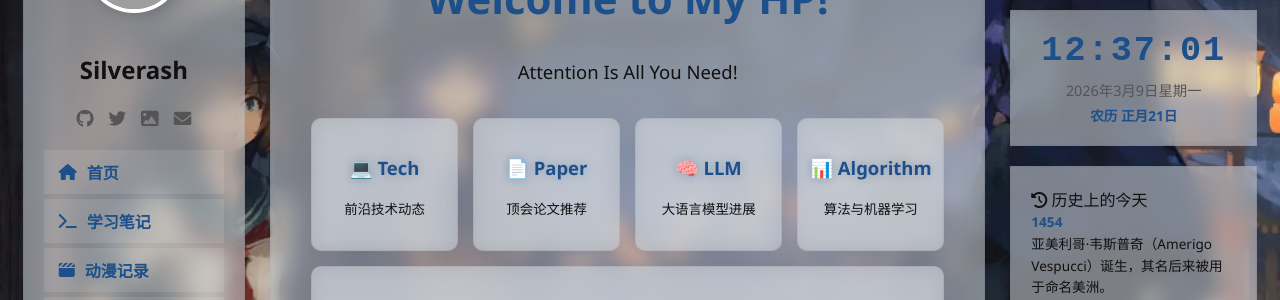
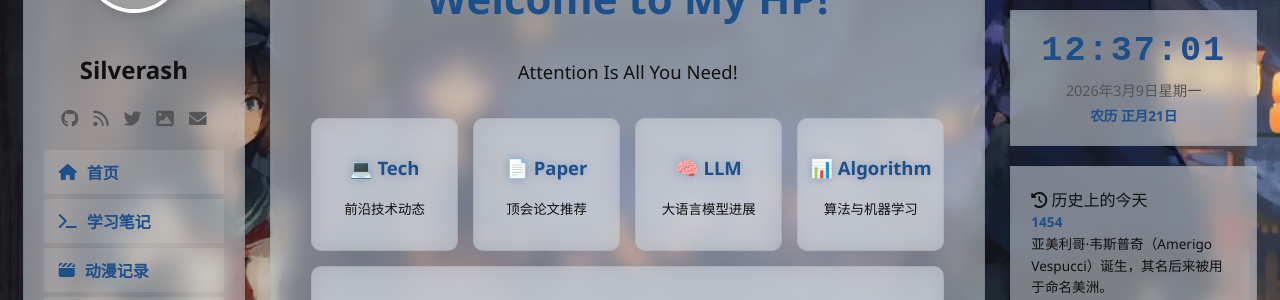
Before and after one commit to SiIverAsh/siiverash.github.io, a Jekyll site: the page built from index.md, in a window 1280 px wide. Shown: the part 158-458 px from the top of the page. Built offline with Jekyll 4.4.1, drawn with Linux system fonts in a browser that asks for light colours; comment, search, counter and statistics services are not loaded; grey boxes are pictures that could not be loaded.

Commit message:
Feat: add RSS feed icon to sidebar

```diff
--- a/_includes/head.html
+++ b/_includes/head.html
@@ -1,5 +1,6 @@
 <meta charset="UTF-8">
 <meta name="viewport" content="width=device-width, initial-scale=1.0">
+{% feed_meta %}
 <title>{% if page.title %}{{ page.title }} | {% endif %}{{ site.title }}</title>
 <link rel="shortcut icon" href="{{ "/assets/images/favicon.ico" | relative_url }}" type="image/x-icon">
 <link rel="icon" href="{{ "/assets/images/favicon.ico" | relative_url }}" type="image/x-icon">
--- a/_includes/sidebar.html
+++ b/_includes/sidebar.html
@@ -4,7 +4,8 @@
     </a>
     <h2>Silverash</h2>
     <div class="social-links">
-        {% if site.social.github %}<a href="{{ site.social.github }}" target="_blank"><i class="fab fa-github"></i></a>{% endif %}
+        {% if site.social.github %}<a href="{{ site.social.github }}" target="_blank" title="GitHub"><i class="fab fa-github"></i></a>{% endif %}
+        <a href="{{ site.baseurl }}/feed.xml" target="_blank" title="RSS 订阅"><i class="fas fa-rss"></i></a>
         {% if site.social.twitter %}<a href="{{ site.social.twitter }}" target="_blank"><i class="fab fa-twitter"></i></a>{% endif %}
         {% if site.social.pixiv %}<a href="{{ site.social.pixiv }}" target="_blank"><i class="fas fa-image"></i></a>{% endif %}
         {% if site.social.email %}
```
